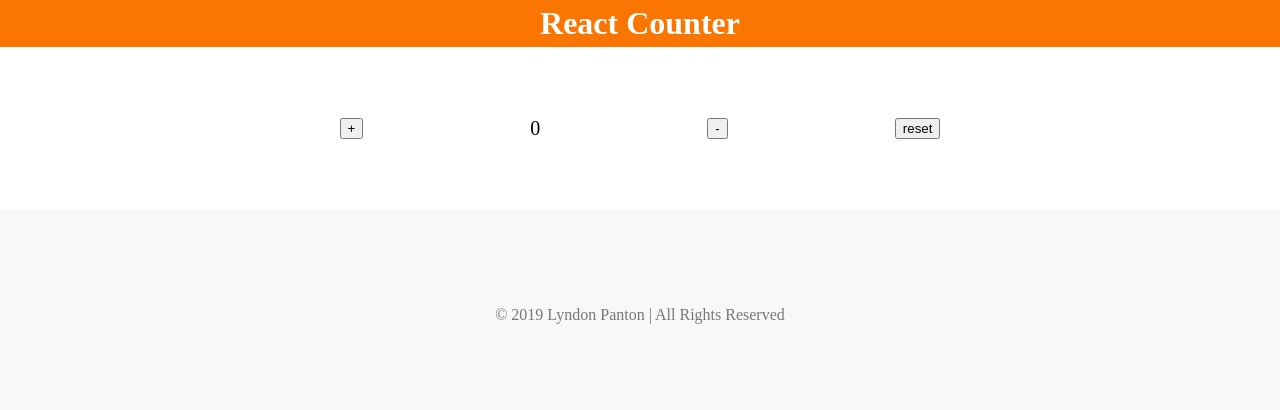
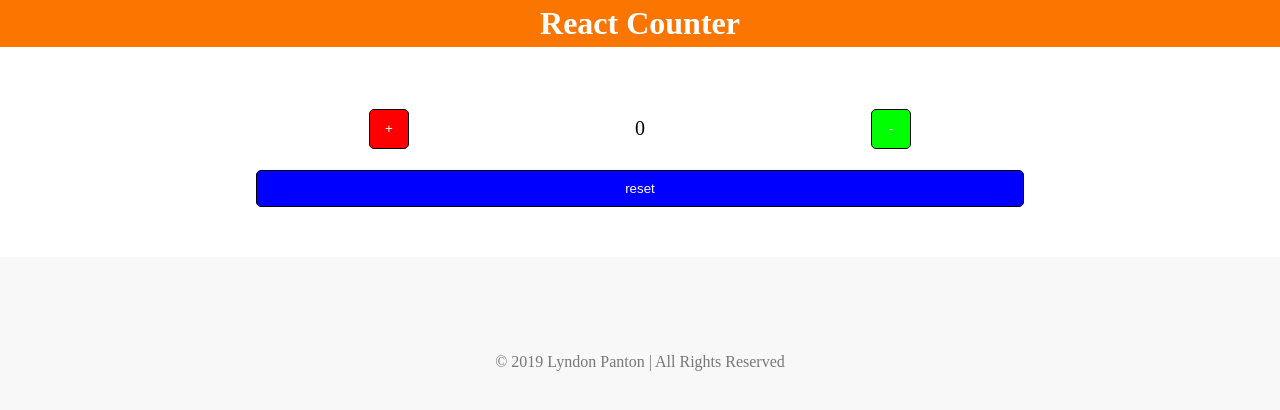
Before and after one commit to lyndonpanton/react-counter, a React (Create React App) app: page / in a window 1280 px wide. Shown: the top 410 px of the page. Built offline with nearby package versions, Linux system fonts and the light colour scheme.

Commit message:
applied button styling

```diff
--- a/src/components/Button.js
+++ b/src/components/Button.js
@@ -2,7 +2,7 @@ import React from "react";
 
 const Button = (props) => {
 	return (
-		<button type={props.type} onClick={props.handleClick}>{props.icon}</button>
+		<button type={props.type} style={props.styling} onClick={props.handleClick}>{props.icon}</button>
 	);
 };
 
```
